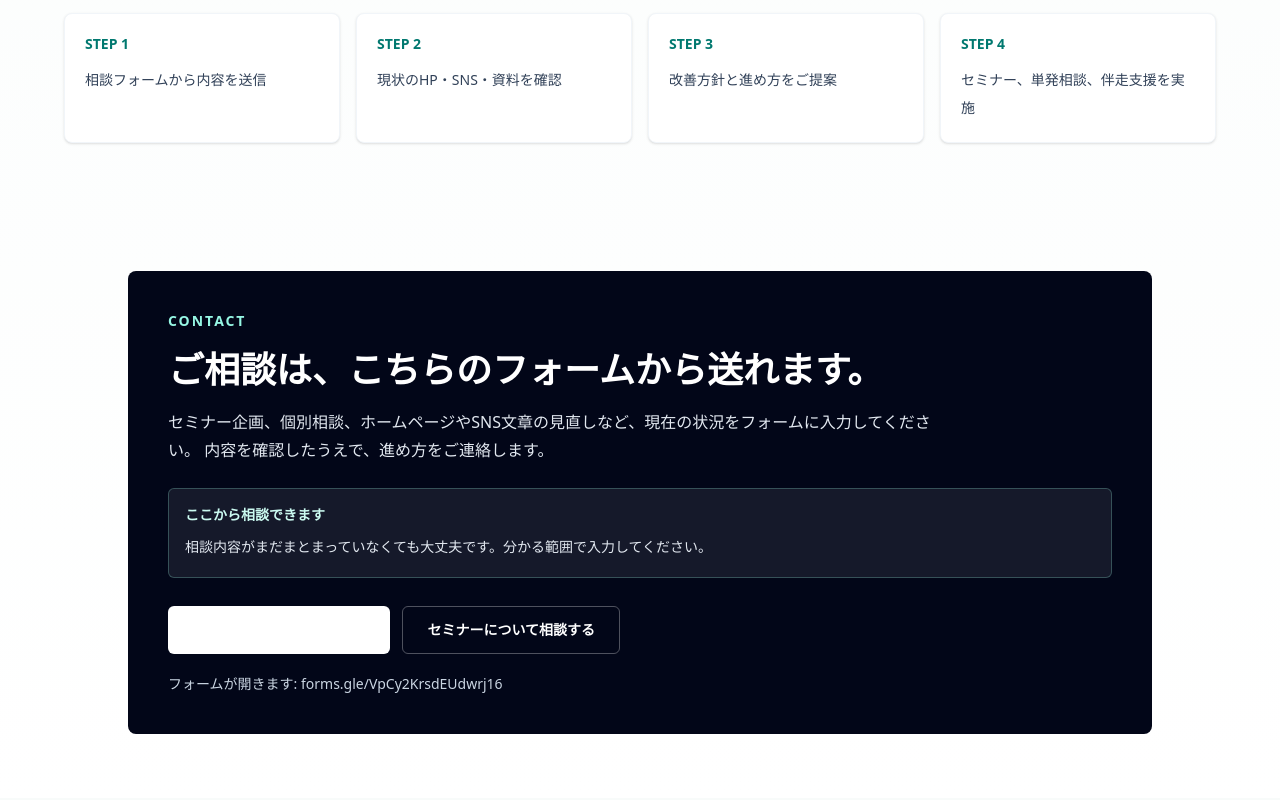
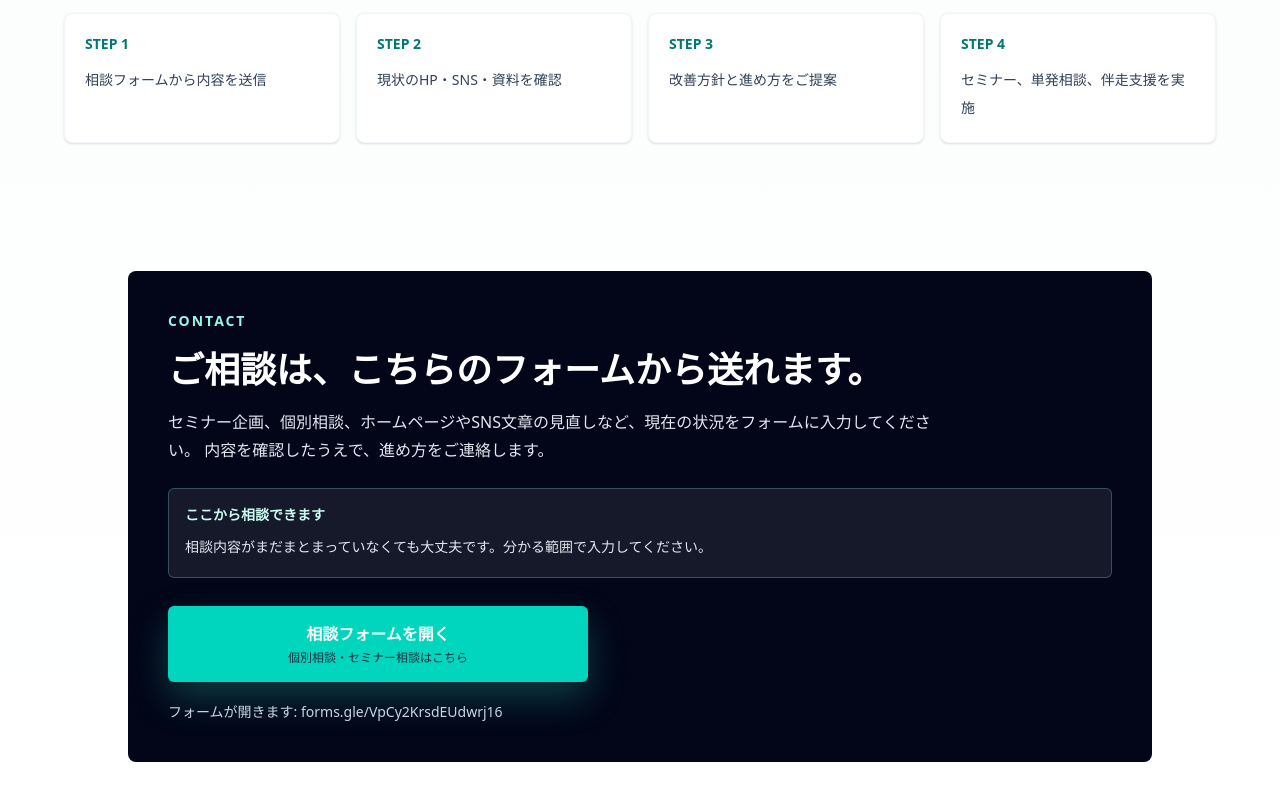
Before and after one commit to tkshagiwara-pandad/ai-web-consulting-lp, a Next.js app: page / in a window 1280 px wide. Shown: the part 3077-3877 px from the top of the page. Built offline with nearby package versions, Linux system fonts and the light colour scheme.

Commit message:
Simplify contact form CTA

```diff
--- a/app/page.tsx
+++ b/app/page.tsx
@@ -221,22 +221,19 @@ export default function Home() {
               相談内容がまだまとまっていなくても大丈夫です。分かる範囲で入力してください。
             </p>
           </div>
-          <div className="mt-7 flex flex-col gap-3 sm:flex-row">
+          <div className="mt-7">
             <a
               href={contactHref}
               target="_blank"
               rel="noreferrer"
-              className="inline-flex min-h-12 items-center justify-center rounded-md bg-white px-6 py-3 text-sm font-semibold text-slate-950 transition hover:bg-teal-50"
+              className="group inline-flex w-full min-h-16 items-center justify-center rounded-md bg-teal-400 px-6 py-4 text-center text-base font-semibold text-slate-950 shadow-[0_16px_36px_rgba(45,212,191,0.26)] transition hover:bg-teal-300 sm:w-auto sm:min-w-[420px]"
             >
-              Googleフォームで相談する
-            </a>
-            <a
-              href={contactHref}
-              target="_blank"
-              rel="noreferrer"
-              className="inline-flex min-h-12 items-center justify-center rounded-md border border-white/30 px-6 py-3 text-sm font-semibold text-white transition hover:bg-white/10"
-            >
-              セミナーについて相談する
+              <span>
+                相談フォームを開く
+                <span className="block pt-1 text-xs font-medium text-slate-800">
+                  個別相談・セミナー相談はこちら
+                </span>
+              </span>
             </a>
           </div>
           <p className="mt-5 text-sm text-slate-300">
```
